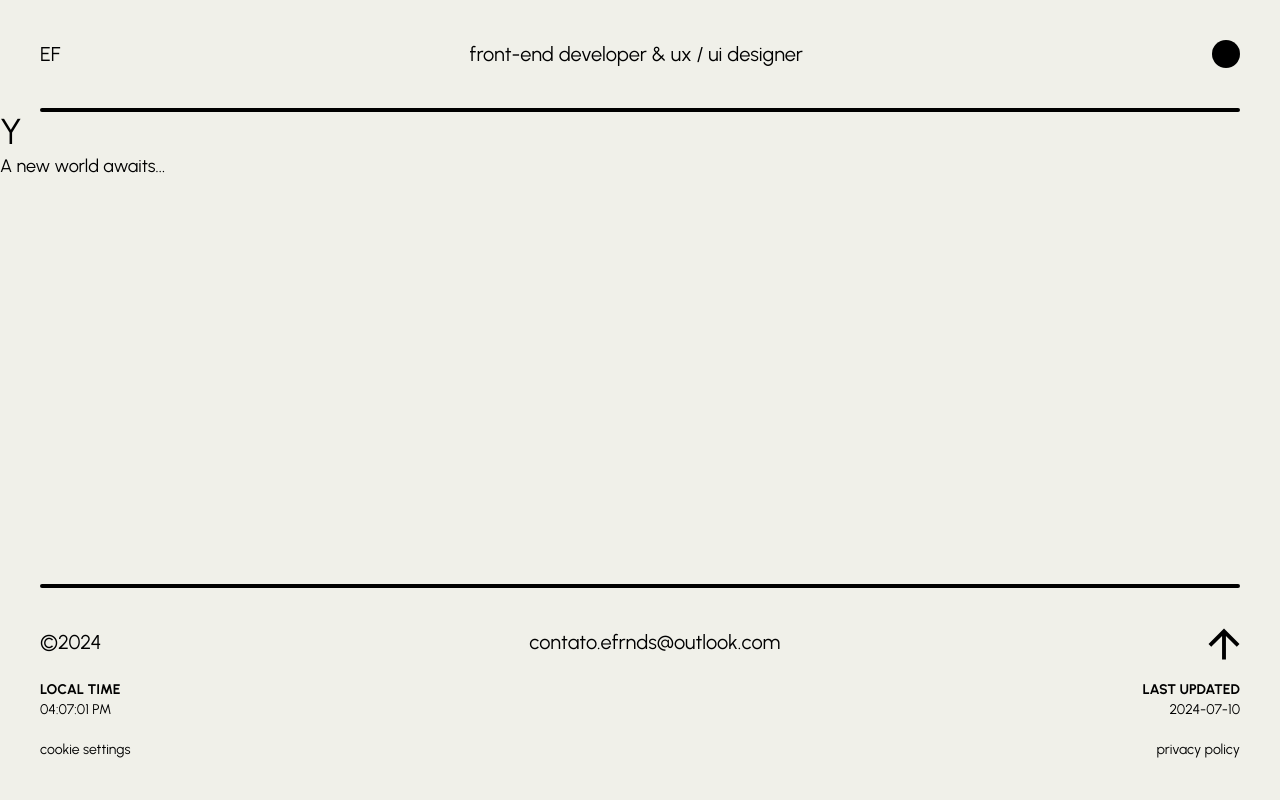
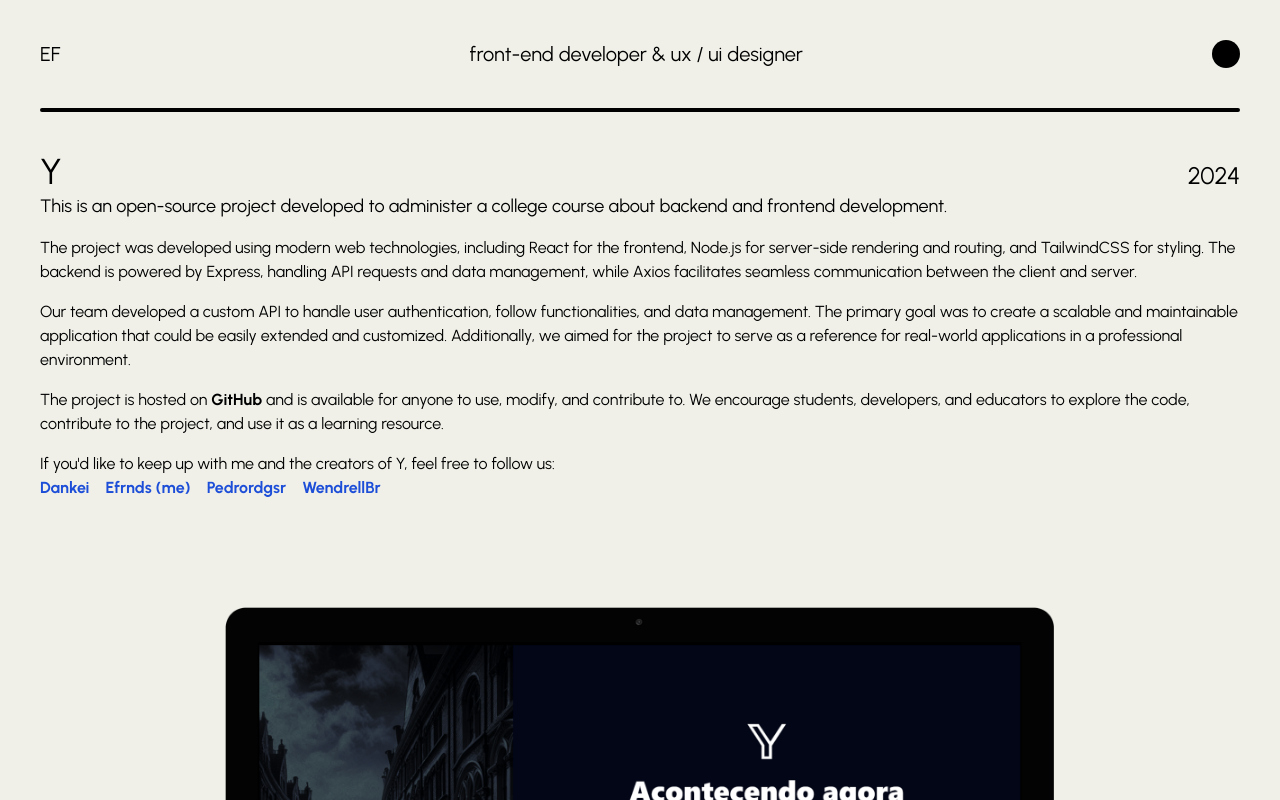
Before and after one commit to Efrnds/portfolio-novo, a React (Vite) app: page /Y in a window 1280 px wide. Shown: the top 800 px of the page. Built offline with nearby package versions, Linux system fonts and the light colour scheme.

Commit message:
stated creating the y page

```diff
--- a/src/components/Y.jsx
+++ b/src/components/Y.jsx
@@ -1,8 +1,85 @@
 export default function Y() {
     return (
-        <div className="flex-1">
-            <h1 className="m-auto text-4xl">Y</h1>
-            <p className="m-auto text-lg">A new world awaits...</p>
+        <div className="flex flex-col flex-1 h-full py-10 mx-10">
+            <div className="m-auto">
+                <div className="flex justify-between">
+                    <h1 className="text-4xl ">Y</h1>
+                    <p className="mt-auto text-2xl">2024</p>
+                </div>
+                <content className="flex flex-col gap-4">
+                    <p className="text-lg">
+                        This is an open-source project developed to administer a
+                        college course about backend and frontend development.
+                    </p>
+                    <p>
+                        The project was developed using modern web technologies,
+                        including React for the frontend, Node.js for
+                        server-side rendering and routing, and TailwindCSS for
+                        styling. The backend is powered by Express, handling API
+                        requests and data management, while Axios facilitates
+                        seamless communication between the client and server.
+                    </p>
+                    <p>
+                        Our team developed a custom API to handle user
+                        authentication, follow functionalities, and data
+                        management. The primary goal was to create a scalable
+                        and maintainable application that could be easily
+                        extended and customized. Additionally, we aimed for the
+                        project to serve as a reference for real-world
+                        applications in a professional environment.
+                    </p>
+                    <p>
+                        The project is hosted on{" "}
+                        <a
+                            href="https://github.com/dankei/setec-o-y"
+                            className="mr-1 transition hover:text-gray-500 hover:cursor-pointer font-UrbanistBold"
+                            target="_blank"
+                        >
+                            GitHub
+                        </a>
+                        and is available for anyone to use, modify, and
+                        contribute to. We encourage students, developers, and
+                        educators to explore the code, contribute to the
+                        project, and use it as a learning resource.
+                    </p>
+                    <p>
+                        If you&#39;d like to keep up with me and the creators of
+                        Y, feel free to follow us:
+                        <br />
+                        <div className="flex gap-4">
+                            <a
+                                href="https://github.com/dankei"
+                                className="text-blue-700 transition font-UrbanistBold hover:text-blue-500 hover:cursor-pointer "
+                                target="_blank"
+                            >
+                                Dankei
+                            </a>
+                            <a
+                                href="https://github.com/Efrnds"
+                                className="text-blue-700 transition font-UrbanistBold hover:text-blue-500 hover:cursor-pointer "
+                                target="_blank"
+                            >
+                                Efrnds (me)
+                            </a>
+                            <a
+                                href="https://github.com/pedrordgsr"
+                                className="text-blue-700 transition font-UrbanistBold hover:text-blue-500 hover:cursor-pointer "
+                                target="_blank"
+                            >
+                                Pedrordgsr
+                            </a>
+                            <a
+                                href="https://github.com/wendrellBr"
+                                className="text-blue-700 transition font-UrbanistBold hover:text-blue-500 hover:cursor-pointer "
+                                target="_blank"
+                            >
+                                WendrellBr
+                            </a>
+                        </div>
+                    </p>
+                </content>
+                <img src="/images/y-desktop.png" alt="" className="w-3/4 mx-auto" />
+            </div>
         </div>
     );
 }
```
